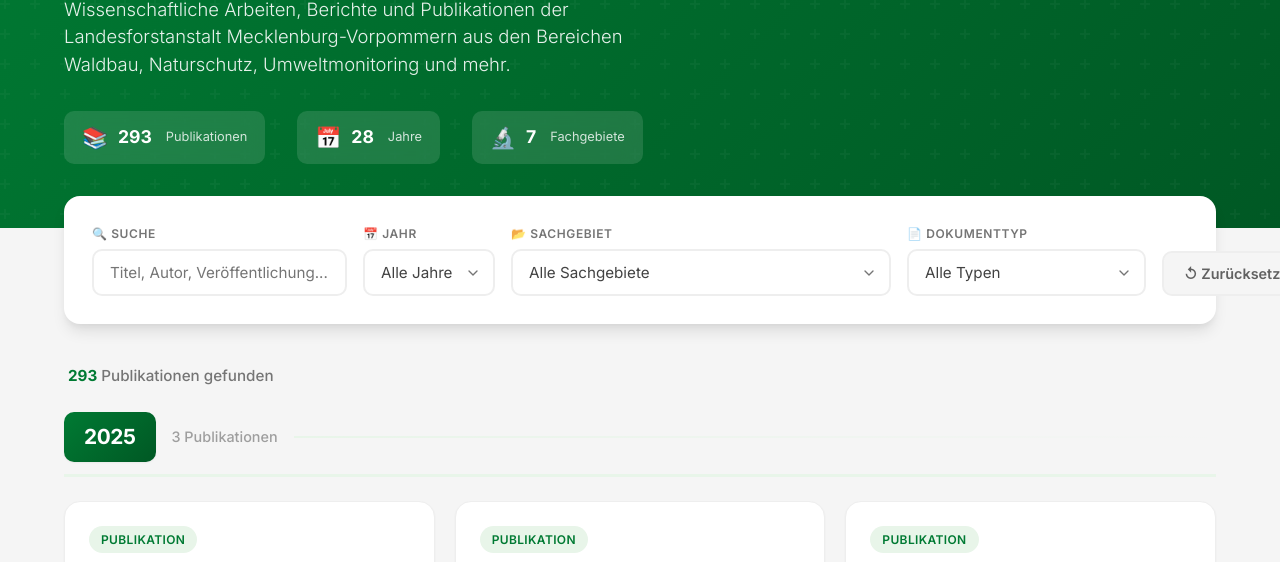
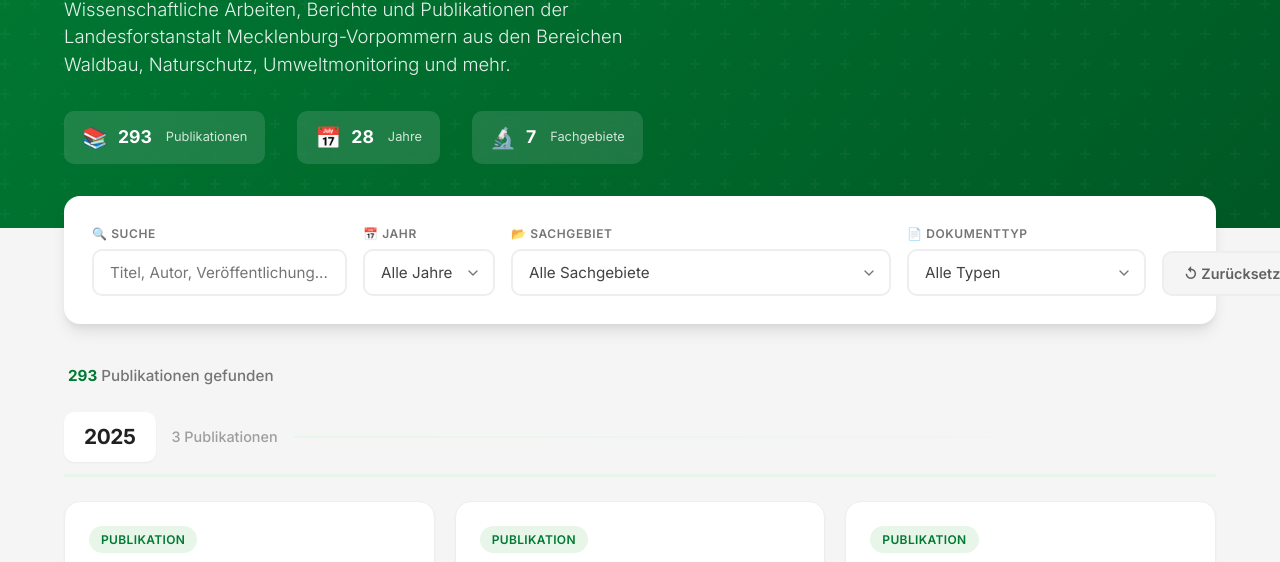
Before and after one commit to LandesforstMV/publikationsplattform, a plain HTML site: page index.html in a window 1280 px wide. Shown: the part 181-743 px from the top of the page. Drawn offline with Linux system fonts and the light colour scheme.

Commit message:
Add files via upload

```diff
--- a/index.html
+++ b/index.html
@@ -318,8 +318,7 @@
         }
 
         .year-badge {
-            background: linear-gradient(135deg, var(--waldgruen) 0%, var(--waldgruen-dark) 100%);
-            color: var(--weiss);
+            background: #fff;
             padding: 8px 20px;
             border-radius: var(--radius-md);
             font-size: 1.3rem;
```
